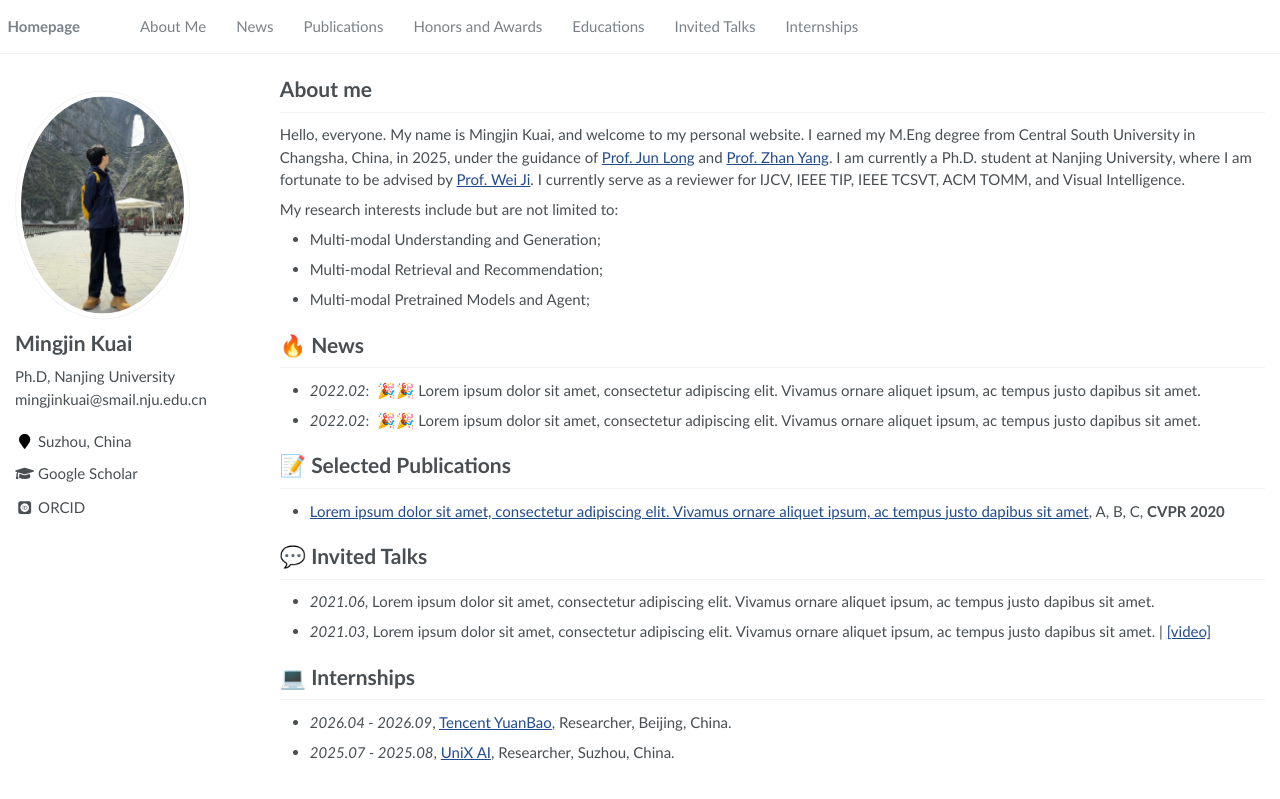
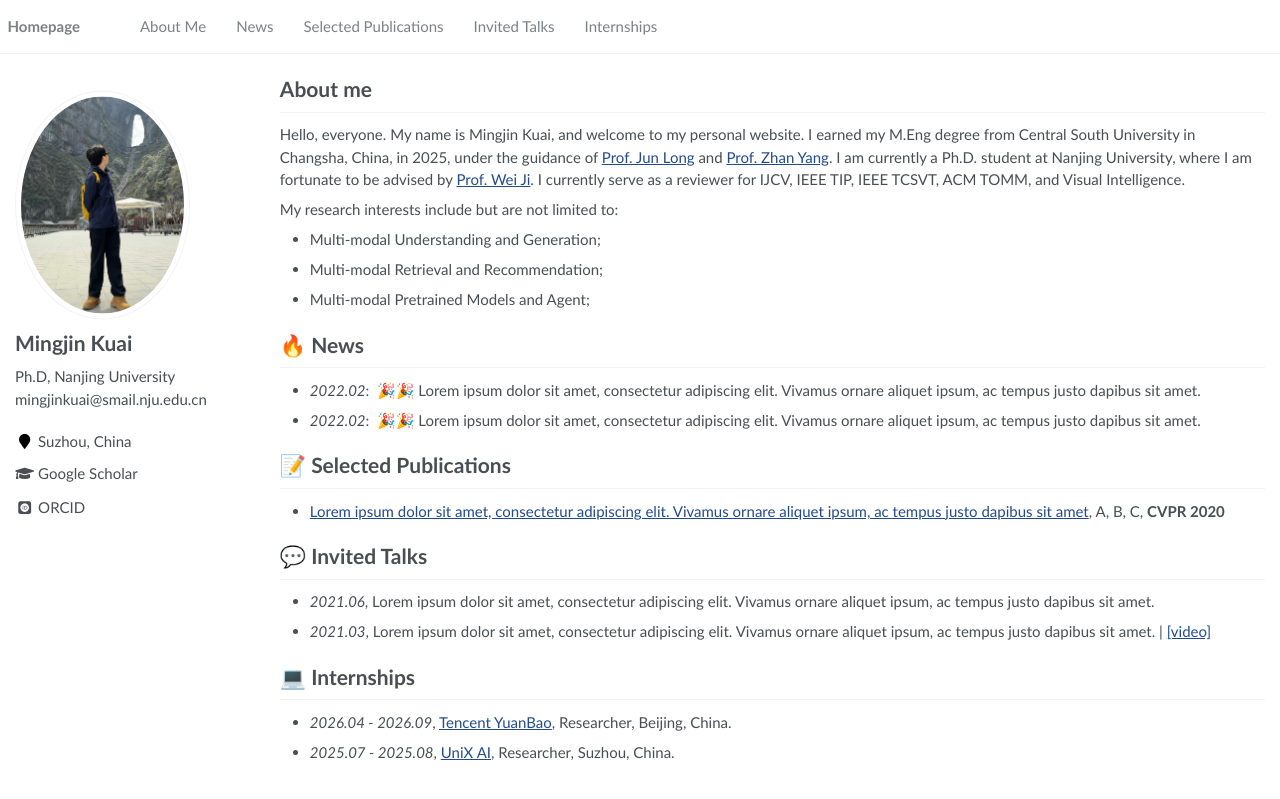
Before and after one commit to MingjinKuai/MingjinKuai.github.io, a Jekyll site: the page built from _pages/about.md, in a window 1280 px wide. Shown: the top 799 px of the page. Built offline with Jekyll 4.4.1, drawn with Linux system fonts in a browser that asks for light colours; some web fonts are replaced.

Commit message:
Update navigation.yml

```diff
--- a/_data/navigation.yml
+++ b/_data/navigation.yml
@@ -6,14 +6,8 @@ main:
   - title: "News"
     url: "/#-news"
 
-  - title: "Publications"
+  - title: "Selected Publications"
     url: "/#-publications"
-
-  - title: "Honors and Awards"
-    url: "/#-honors-and-awards"
-
-  - title: "Educations"
-    url: "/#-educations"
 
   - title: "Invited Talks"
     url: "/#-invited-talks"
```
